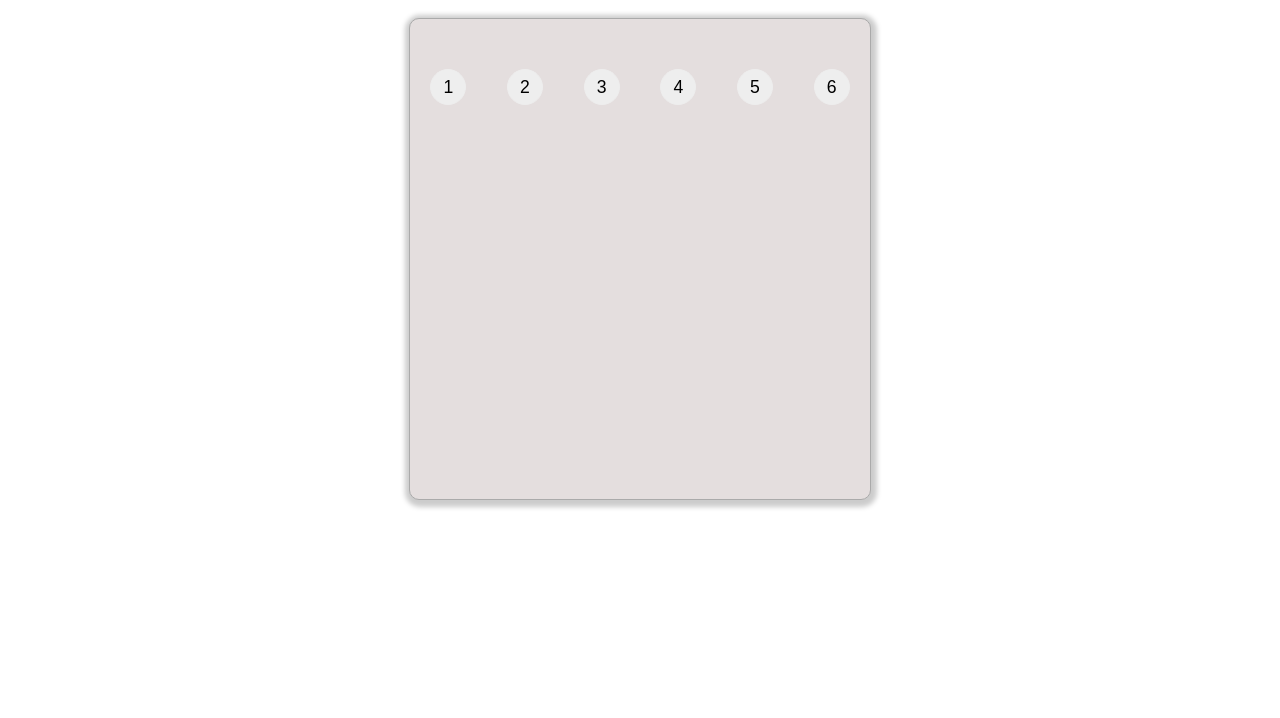
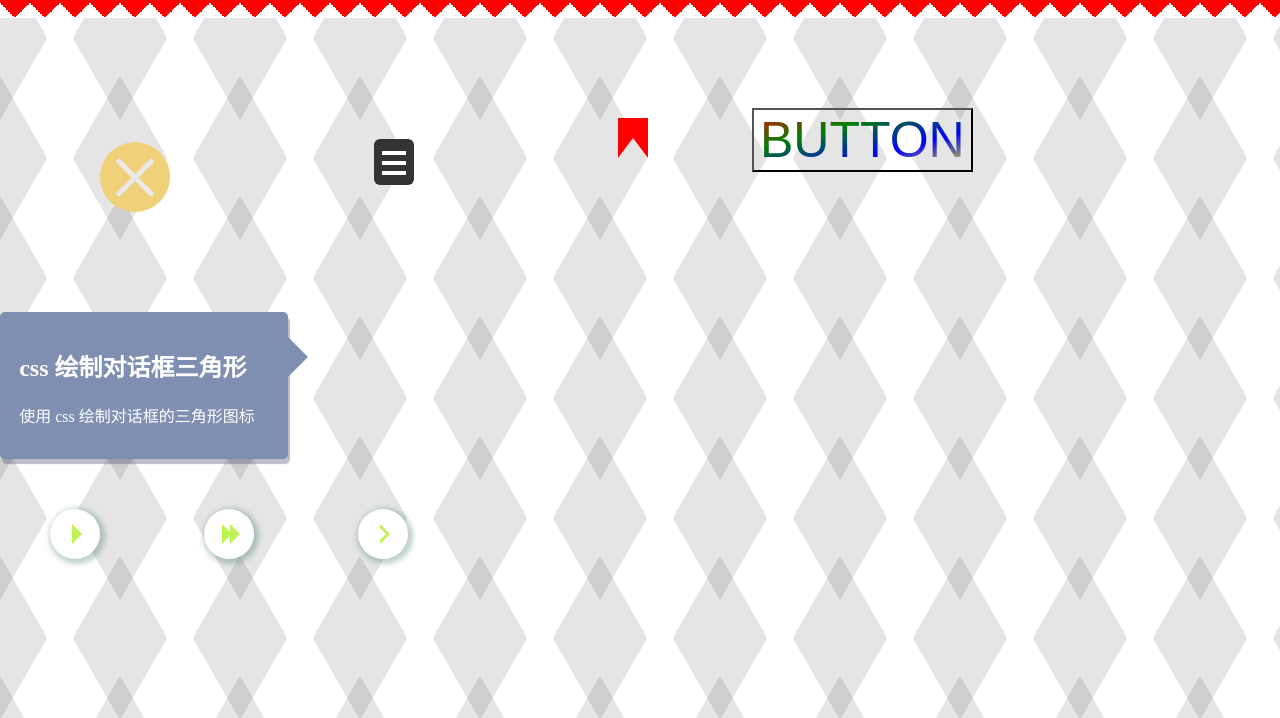
Before and after one commit to soojade/ajax-cache, a plain HTML site: page index.html in a window 1280 px wide. Shown: the part 82-800 px from the top of the page. Drawn offline with Linux system fonts and the light colour scheme; no server answers.

Commit message:
更改预览

```diff
--- a/index.html
+++ b/index.html
@@ -5,119 +5,33 @@
   <meta charset="UTF-8">
   <meta name="viewport" content="width=device-width, initial-scale=1.0">
   <meta http-equiv="X-UA-Compatible" content="ie=edge">
-  <title>Ajax 缓存代理</title>
-  <style>
-    * {
-      padding: 0;
-      margin: 0;
-    }
-
-    .newsbox {
-      margin: 100px auto;
-      width: 460px;
-      height: 480px;
-      background: rgb(228, 222, 222);
-      border: 1px solid #aaa;
-      border-radius: 10px;
-      box-shadow: 1px 2px 5px 5px #ccc;
-    }
-
-    .news img {
-      width: 50px;
-      height: 50px;
-      vertical-align: middle;
-      border: 1px solid #aaa;
-      box-shadow: 1px 2px 2px 2px #ccc;
-      border-radius: 5px;
-      margin-right: 13px;
-    }
-
-    ul {
-      list-style-type: none;
-    }
-
-    a {
-      text-decoration: none;
-      color: black;
-    }
-
-    a:visited {
-      color: #8882e0;
-    }
-
-    .news {
-      padding: 20px 5px;
-    }
-
-    .news li {
-      line-height: 1.1rem;
-      border-bottom: 1px dashed #bbb;
-      padding: 5px;
-      overflow: hidden;
-      text-overflow: ellipsis;
-      white-space: nowrap;
-    }
-
-    .news li:hover {
-      transform: scaleY(1.1);
-      background: #eee;
-    }
-
-    .pages {
-      display: flex;
-      justify-content: space-around;
-      margin-top: 10px;
-    }
-
-    .pages button {
-      width: 36px;
-      height: 36px;
-      padding: 5px;
-      background: #eee;
-      border: 1px solid #eee;
-      border-radius: 50%;
-      text-align: center;
-      font-size: 1.1rem;
-    }
-
-    .pages button:hover {
-      transform: scale(1.3);
-    }
-
-    .active {
-      color: red;
-    }
-  </style>
+  <title>使用css绘制各种图形图标</title>
+  <link rel="stylesheet" href="style.css">
 </head>
 
 <body>
-  <div class="newsbox">
-    <ul class="news">
+  <!-- 锯齿彩旗 -->
+  <div class="flags">欢迎欢迎，热烈欢迎！</div>
 
-    </ul>
-    <ul class="pages">
-      <li>
-        <button type="button">1</button>
-      </li>
-      <li>
-        <button type="button">2</button>
-      </li>
-      <li>
-        <button type="button">3</button>
-      </li>
-      <li>
-        <button type="button">4</button>
-      </li>
-      <li>
-        <button type="button">5</button>
-      </li>
-      <li>
-        <button type="button">6</button>
-      </li>
-    </ul>
-  </div>
+  <a href="#" class="close">X</a>
+  <a href="#" class="menu">Menu</a>
+  <a href="#" class="bookmark">书签</a>
+  <!-- 文字渐变按钮 -->
+  <button>BUTTON</button>
 
-  <script src="./index.js"></script>
+  <!-- 会话框 -->
+  <article class="message">
+    <h1>css 绘制对话框三角形</h1>
+    <p>使用 css 绘制对话框的三角形图标</p>
+  </article>
+
+
+  <!-- 播放按钮 -->
+  <span class="play">播放</span>
+  <span class="fast">快进</span>
+  <span class="next">下一个</span>
+
+
 </body>
 
 </html>
--- a/index.js
+++ /dev/null
@@ -1,91 +0,0 @@
-const URL = "https://route.showapi.com/181-1";
-let page = 3;
-let content = document.getElementsByClassName("news")[0]; // 性能：get > query > $，其中get支持动态选择器
-let ul = document.getElementsByClassName("pages")[0];
-let goto = cacheData();
-
-getJson();
-
-ul.addEventListener("click", e => {
-  if (e.target.tagName.toLowerCase() === "button") {
-    page = e.target.innerText; // 获取第几页
-    let arr = document.getElementsByClassName("active");
-    if (arr[0] != undefined) {
-      for (const i in arr) {
-        arr[i].className = ""; // 清除全部active类
-      }
-    }
-    e.target.className = "active";
-    goto.get(page);
-  }
-});
-
-// 缓存数据
-function cacheData() {
-  let cache = {}; // 存放缓存，在闭包中保存数据
-  return {
-    get: function(page) {
-      if (page in cache) {
-        showData(cache[page]);
-        console.log("使用缓存数据页：" + page);
-      } else {
-        getJson();
-      }
-    },
-    set: function(page, dataArr) {
-      cache[page] = dataArr;
-    }
-  };
-}
-
-// 获取json数据
-function getJson() {
-  let xhr = new XMLHttpRequest(); // 创建Ajax对象
-  let params = []; // 暂存数据
-  let sendData = {
-    showapi_appid: "30603",
-    showapi_sign: "98960666afeb4992ae91971d13494090",
-    page: page,
-    num: 6 // 一页显示多少条
-  };
-
-  for (let key in sendData) {
-    // 把请求的对象转换成数组，为下面拼接字符串做准备
-    params.push(`${key}=${sendData[key]}`);
-  }
-
-  postData = params.join("&"); // 返回拼接后的字符串
-  xhr.open("GET", `${URL}?${postData}`, true); // 开启数据信道
-  xhr.send(null); // 发送数据 传递null，兼容性问题，安全性问题
-
-  xhr.onreadystatechange = () => {
-    // 监听数据信道
-    // console.log(xhr.status); // 服务器响应状态码
-    // console.log(xhr.readyState); // ajax 通讯状态，0：未初始化；1：send已经载入，正在发送请求；2：send 执行完成，已经收到响应内容；3：正在解析响应内容；4：响应内容解析完成，可以在客户端调用
-    if (xhr.status === 200 && xhr.readyState === 4) {
-      let dataArr = JSON.parse(xhr.response).showapi_res_body.newslist; // xhr.response 返回的是字符串
-      goto.set(page, dataArr); // page作为key，缓存数据
-      showData(dataArr); // 在页面展示数据
-    }
-  };
-}
-
-/**
- * 解析数据，通过html模板添加到页面中
- * @param {Array} arr 包含数据的数组
- */
-function showData(arr) {
-  let template = "";
-  // 注意不要省略最后的分号
-  for (let i = 0, item; (item = arr[i++]); ) {
-    template += `
-      <li>
-        <img src="${item.picUrl}" alt="">
-        <a href="${item.url}">
-           ${item.title} &GT;
-        </a>
-      </li>
-    `;
-  }
-  content.innerHTML = template;
-}
--- /dev/null
+++ b/style.css
@@ -0,0 +1,215 @@
+html,
+body {
+  margin: 0;
+  padding: 0;
+  height: 100%;
+}
+/*背景图案*/
+body {
+  background: repeating-linear-gradient(
+      120deg,
+      rgba(255, 255, 255, 0.1),
+      rgba(255, 255, 255, 0.1) 1px,
+      transparent 1px,
+      transparent 60px
+    ),
+    repeating-linear-gradient(
+      60deg,
+      rgba(255, 255, 255, 0.1),
+      rgba(255, 255, 255, 0.1) 1px,
+      transparent 1px,
+      transparent 60px
+    ),
+    linear-gradient(
+      60deg,
+      rgba(0, 0, 0, 0.1) 25%,
+      transparent 25%,
+      transparent 75%,
+      rgba(0, 0, 0, 0.1) 75%,
+      rgba(0, 0, 0, 0.1)
+    ),
+    linear-gradient(
+      120deg,
+      rgba(0, 0, 0, 0.1) 25%,
+      transparent 25%,
+      transparent 75%,
+      rgba(0, 0, 0, 0.1) 75%,
+      rgba(0, 0, 0, 0.1)
+    );
+  background-size: 120px 120px;
+}
+
+/*关闭按钮*/
+a {
+  text-decoration: none;
+  margin: 100px;
+}
+/*书签*/
+.bookmark{
+  display: inline-block;
+  text-indent: -999em;
+  width: 0;
+  height: 0;
+  border-width: 20px 15px;
+  border-color: red red transparent red;
+  border-style: solid;
+}
+/* .close {
+  font-size: 3em;
+  padding: 20px;
+  width: 50px;
+  height: 50px;
+  text-align: center;
+  line-height: 50px;
+  display: inline-block;
+  background: rgb(240, 208, 120);
+  border-radius: 50%;
+  transition: all 1s linear;
+} */
+.close:hover {
+  transform: rotate(180deg);
+  background: rgb(69, 219, 56);
+}
+.close {
+  font-size: 0px;
+  display: inline-block;
+  background: rgb(240, 208, 120);
+  border-radius: 50%;
+  width: 50px;
+  height: 50px;
+  padding: 10px;
+  transition: all 1s linear;
+}
+.close::before,
+.close::after {
+  content: "";
+  width: 50px;
+  height: 5px;
+  background: rgb(233, 233, 233);
+  display: block;
+}
+.close::before {
+  transform: translateY(23px) rotate(45deg);
+}
+.close::after {
+  transform: translateY(18px) rotate(-45deg);
+}
+
+/*绘制菜单图标*/
+.menu {
+  display: inline-block;
+  text-indent: -999em;
+  font-size: 20px;
+  width: 2em;
+  height: 2.3em;
+  background: #333;
+  border-radius: 0.3em;
+  position: relative;
+}
+.menu::after {
+  content: "";
+  position: absolute;
+  width: 1em;
+  left: 0.5em;
+  top: 0.2em;
+  box-shadow: 0 0.5em 0 0.1em #fff, 0 1em 0 0.1em #fff, 0 1.5em 0 0.1em #fff;
+}
+.menu:hover {
+  background: rgb(23, 238, 148);
+}
+
+/*会话框*/
+.message {
+  position: relative;
+  border-radius: 5px;
+  padding: 1em 1.2em;
+  width: 250px;
+  box-shadow: 2px 5px 1px rgba(75, 73, 109, 0.364);
+  color: #fff;
+  background: rgb(127, 143, 177);
+}
+
+.message::after {
+  content: "";
+  position: absolute;
+  top: 25px;
+  right: -40px;
+  width: 0;
+  height: 0;
+  border-width: 20px;
+  border-style: solid;
+  border-color: transparent transparent transparent rgb(127, 143, 177);
+}
+
+
+/*播放按钮*/
+.play,
+.fast,
+.next {
+  display: inline-block;
+  position: relative;
+  cursor: pointer;
+  width: 50px;
+  height: 50px;
+  border-radius: 50%;
+  margin: 50px;
+  background: #fff;
+  box-shadow: 2px 2px 5px 3px rgba(48, 107, 73, 0.3);
+  font-size: 0;
+  transition: all 0.5s ease-in-out;
+}
+.play:hover,
+.fast:hover,
+.next:hover {
+  transform: rotate(360deg) scale(1.1);
+}
+.play::after,
+.fast::before,
+.fast::after,
+.next::before,
+.next::after {
+  content: "";
+  position: absolute;
+  top: 15px;
+  left: 18px;
+  width: 0;
+  height: 0;
+  border-width: 10px;
+  border-style: solid;
+  border-color: transparent transparent transparent rgb(191, 243, 85);
+}
+.play::after {
+  left: 22px;
+}
+.fast::after {
+  left: 26px;
+}
+
+.next::after {
+  border-color: transparent transparent transparent #fff;
+}
+.next::before {
+  left: 22px;
+}
+
+/*文字渐变*/
+button {
+  background: linear-gradient(to right bottom, red, green, blue, yellow);
+  -webkit-background-clip: text;
+  background-clip: text;
+  color: transparent;
+  font-size: 50px;
+}
+
+/*锯齿彩旗效果*/
+.flags{
+  font-size: 30px;
+  text-align: center;
+  line-height: 100px;
+  background: red;
+  background-image: linear-gradient(45deg,#fff 25%,transparent 25%),
+    linear-gradient(-45deg,#fff 25%,transparent 25%);
+  background-size: 30px 30px;
+  background-repeat: repeat-x;
+  background-position: 0 100%;
+}
```
